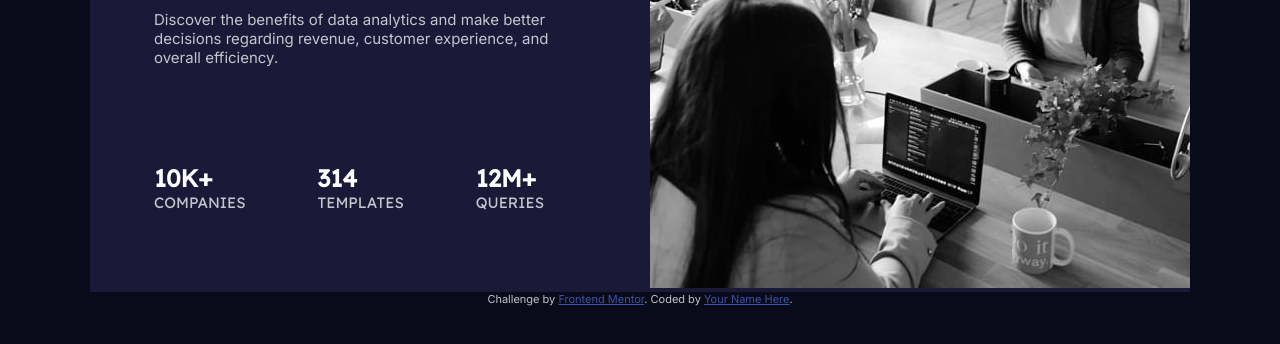
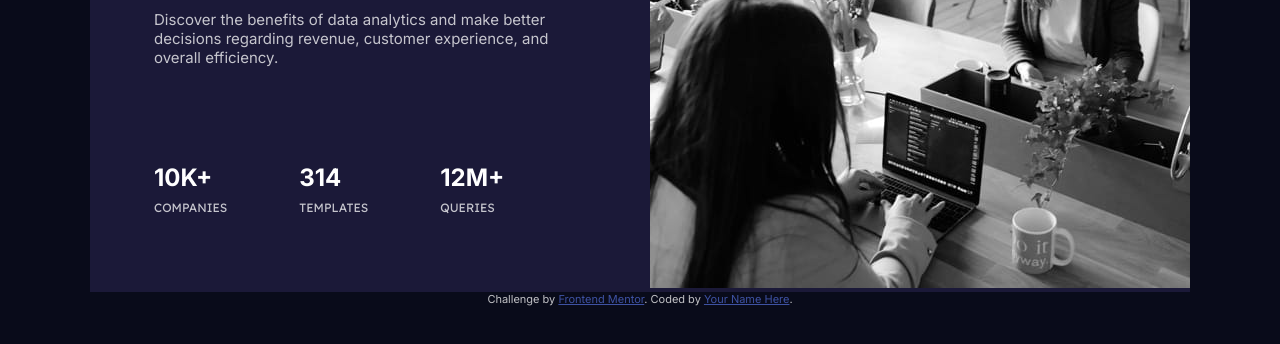
Before and after one commit to DylanMathews/StatsPreviewCardComponent, a plain HTML site: page index.html in a window 1280 px wide. Shown: the part 326-670 px from the top of the page. Drawn offline with Linux system fonts and the light colour scheme.

Commit message:
Adjust stats fonts and spacing
- The numerical font family is now Inter.
- The font-size of the stat unit is reduced.
- The gap between the two are increased.

```diff
--- a/style.css
+++ b/style.css
@@ -40,8 +40,15 @@ body {
     color: hsl(0, 0%, 100%);
 }
 
+.card > .content > .stats > li {
+    display: flex;
+    flex-direction: column;
+    gap: 0.5rem;
+}
+
 .card > .content > .stats > li > .numerical {
     color: hsl(0, 0%, 100%);
+    font-family: Inter;
     font-weight: 700;
     font-size: 1.5rem;
 }
@@ -51,6 +58,7 @@ body {
     gap: 4.5rem;
     font-family: 'Lexend Deca';
     font-weight: 400;
+    font-size: 0.75rem;
     text-transform: uppercase;
     margin-top: 4rem;
     list-style: none;
```
